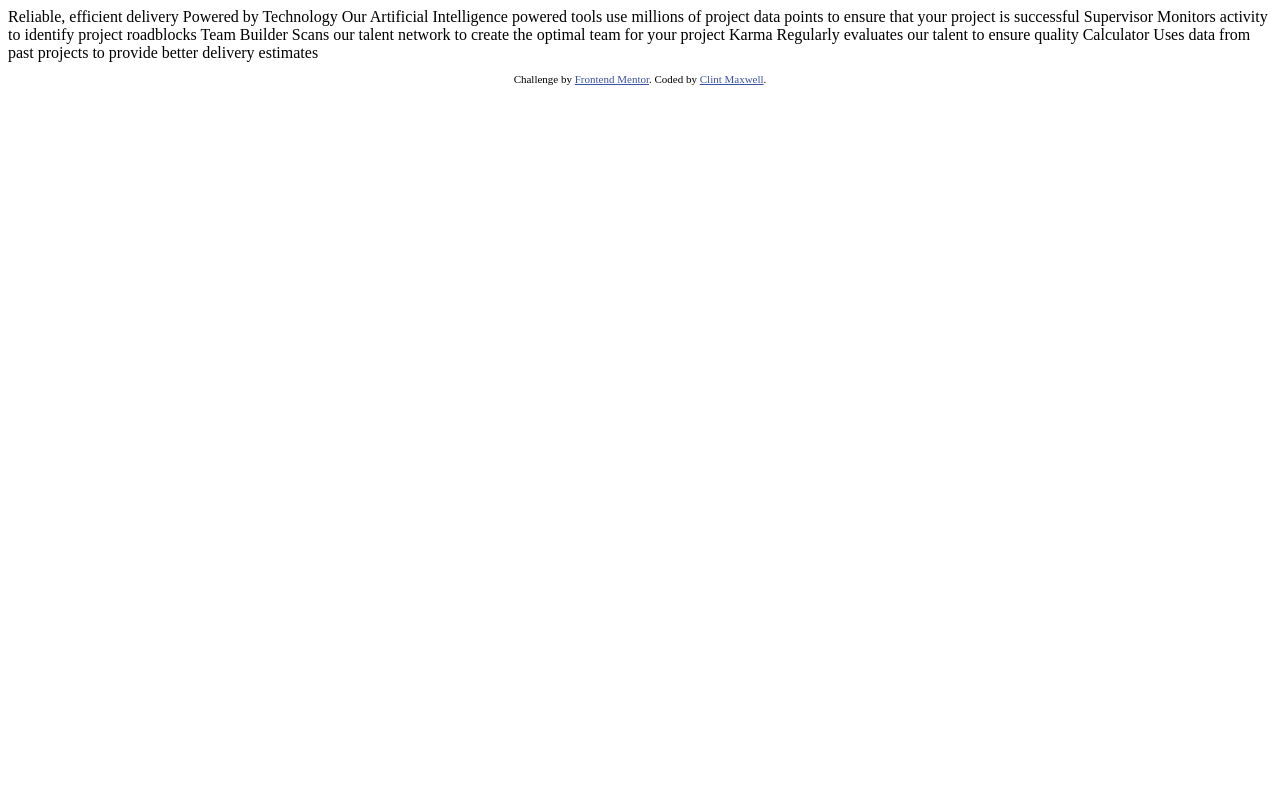
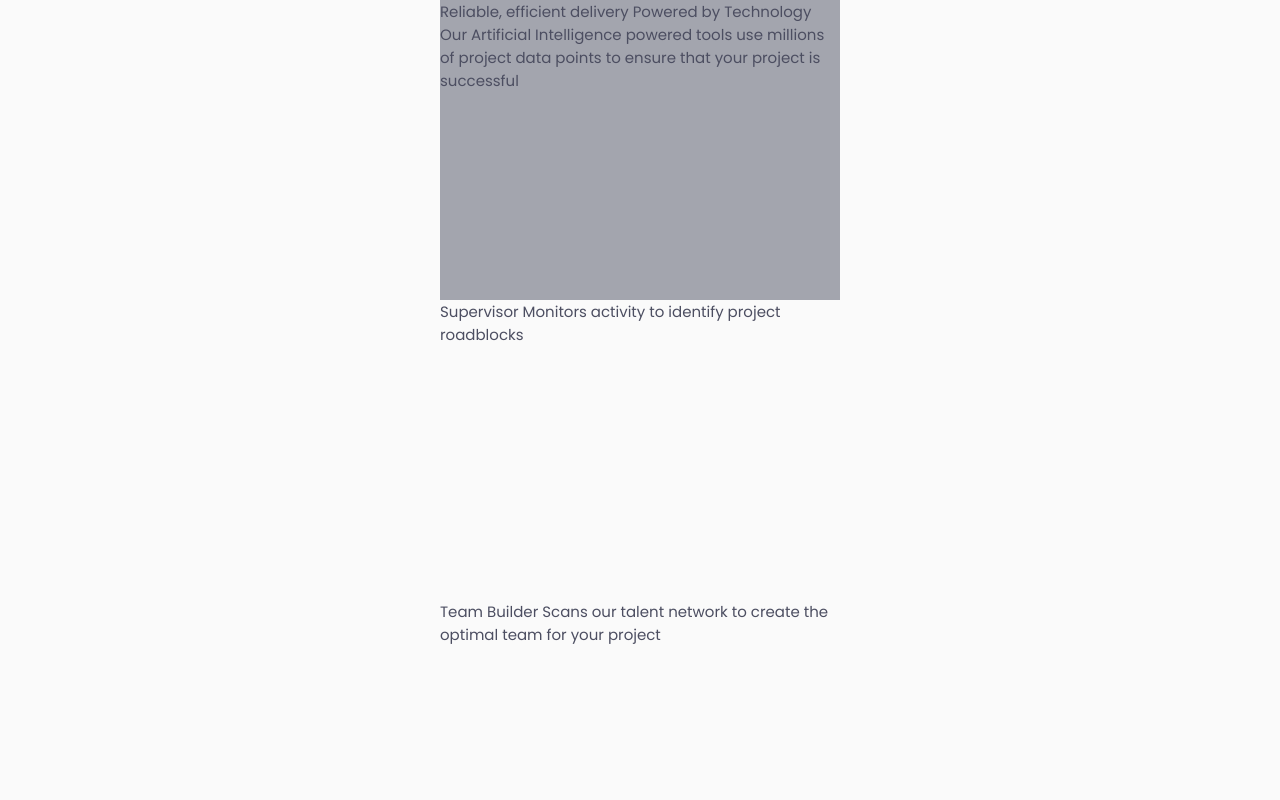
Before and after one commit to AntonioHouTX/four-card-feature-section, a plain HTML site: page index.html in a window 1280 px wide. Shown: the top 800 px of the page. Drawn offline with Linux system fonts and the light colour scheme.

Commit message:
Initial setup of divs in HTML & CSS.

```diff
--- a/css/stylesheet.css
+++ b/css/stylesheet.css
@@ -1,2 +1,61 @@
-.attribution { font-size: 11px; text-align: center; }
-.attribution a { color: hsl(228, 45%, 44%); }
+* {
+  box-sizing: border-box;
+  margin: 0;
+  padding: 0;
+}
+
+body {
+  background-color: hsl(229, 6%, 66%); /*Grayish Blue*/
+  font-family: "Poppins";
+  color: hsl(234, 12%, 34%); /*Very Dark Blue*/
+  font-size: 15px;
+  text-align: left;
+}
+
+.container {
+  background-color: hsl(0, 0%, 98%); /*Very Light Gray*/
+  display: flex;
+  justify-content: space-around;
+  align-items:center;
+  flex-direction: column;
+
+
+}
+
+.top {
+  width: 400px;
+  height: 300px;
+  background-color: hsl(229, 6%, 66%); /*Grayish Blue*/
+}
+
+.supervisor {
+  width: 400px;
+  height: 300px;
+}
+
+.teambuilder {
+  width: 400px;
+  height: 300px;
+
+}
+
+.karma {
+  width: 400px;
+  height: 300px;
+
+}
+
+.calculator {
+  width: 400px;
+  height: 300px;
+
+}
+
+.attribution {
+  font-size: 11px;
+  text-align: center;
+}
+
+.attribution a {
+  color: hsl(228, 45%, 44%);
+}
--- a/index.html
+++ b/index.html
@@ -5,30 +5,42 @@
   <meta name="viewport" content="width=device-width, initial-scale=1.0"> <!-- displays site properly based on user's device -->
   <link rel="stylesheet" href="/css/stylesheet.css">
   <link rel="icon" type="image/png" sizes="32x32" href="./images/favicon-32x32.png">
+  <link href='https://fonts.googleapis.com/css?family=Poppins' rel='stylesheet'>
 
   <title>Frontend Mentor | Four card feature section</title>
 
 </head>
 <body>
 
-  Reliable, efficient delivery
+  <div class="container">
+
+    <div class="top">Reliable, efficient delivery
     Powered by Technology
 
     Our Artificial Intelligence powered tools use millions of project data points
     to ensure that your project is successful
+    </div>
 
-  Supervisor
+    <div class="supervisor">Supervisor
     Monitors activity to identify project roadblocks
+    </div>
 
+    <div class="teambuilder">
     Team Builder
     Scans our talent network to create the optimal team for your project
+    </div>
 
+    <div class="karma">
     Karma
     Regularly evaluates our talent to ensure quality
+    </div>
 
+    <div class="calculator">
     Calculator
     Uses data from past projects to provide better delivery estimates
+    </div>
 
+  </div>
 
   <footer>
     <p class="attribution">
```
Lines whose indentation alone changed are shown as unchanged.
